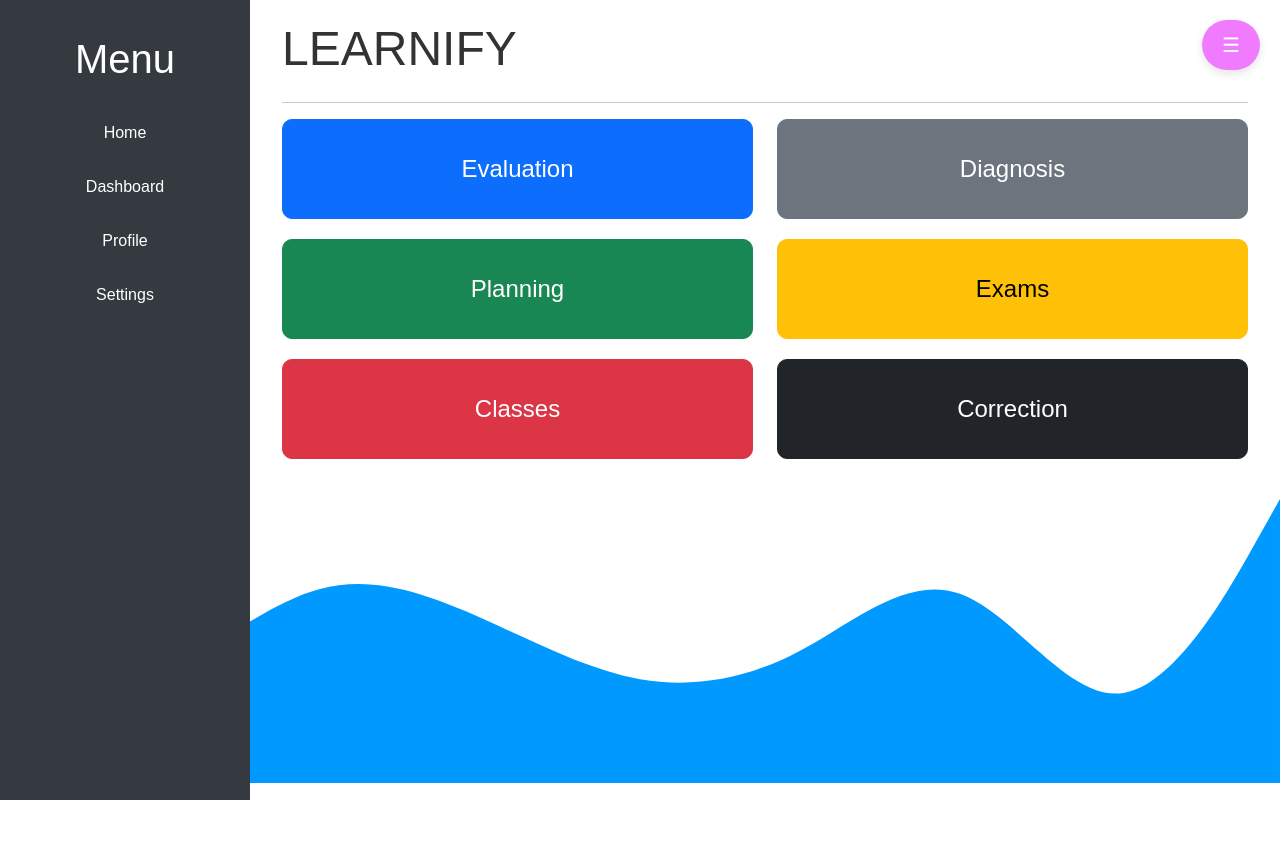
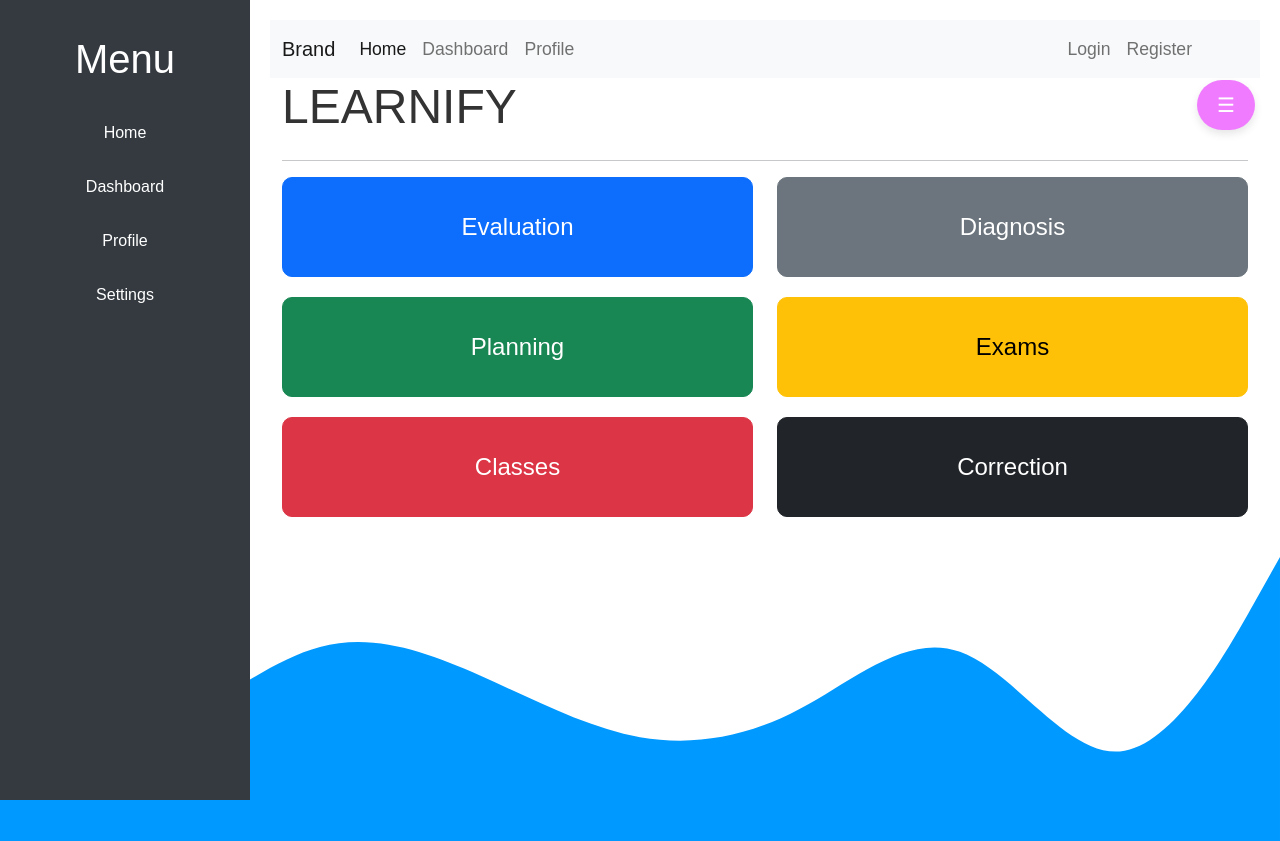
Before and after one commit to simomorphine/superteacher, a Flask app: page / in a window 1280 px wide. Before the commit the page ends 800 px from the top, so only its background shows below. Run offline with Flask 3, Linux system fonts and the light colour scheme.

Commit message:
fix something

```diff
--- a/app/templates/auth/register.html
+++ b/app/templates/auth/register.html
@@ -4,7 +4,10 @@
     <meta charset="UTF-8">
     <meta name="viewport" content="width=device-width, initial-scale=1.0">
     <title>Register</title>
-    <link href="{{ url_for('static', filename='css/bootstrap.min.css') }}" rel="stylesheet">
+    <!--<link href="{{ url_for('static', filename='css/bootstrap.min.css') }}" rel="stylesheet">
+-->
+<link href="https://cdn.jsdelivr.net/npm/bootstrap@5.3.3/dist/css/bootstrap.min.css" rel="stylesheet" integrity="sha384-QWTKZyjpPEjISv5WaRU9OFeRpok6YctnYmDr5pNlyT2bRjXh0JMhjY6hW+ALEwIH" crossorigin="anonymous">
+<script src="https://cdn.jsdelivr.net/npm/bootstrap@5.3.3/dist/js/bootstrap.bundle.min.js" integrity="sha384-YvpcrYf0tY3lHB60NNkmXc5s9fDVZLESaAA55NDzOxhy9GkcIdslK1eN7N6jIeHz" crossorigin="anonymous"></script>
 </head>
 <body>
     <div class="container">
--- a/app/templates/main/index.html
+++ b/app/templates/main/index.html
@@ -69,8 +69,8 @@
             cursor: pointer;
             font-size: 20px;
             position: fixed; /* Ensure the button is fixed */
-            top: 20px;
-            right: 20px; /* Align to the right */
+            top: 80px;
+            right: 25px; /* Align to the right */
             z-index: 1000;
             box-shadow: 0 4px 8px rgba(0, 0, 0, 0.1);
             transition: background-color 0.3s;
@@ -115,6 +115,37 @@
         transform: scaleX(1);
         transform-origin: bottom left;
     }
+    /*nav bar animations*/
+    .navbar-nav .nav-link {
+        position: relative;
+        display: inline-block;
+        padding: 0.5rem 1rem;
+        font-size: 1.1rem;
+        font-weight: 500;
+        color: #333;
+        transition: color 0.3s ease-in-out;
+    }
+
+    .navbar-nav .nav-link::after {
+        content: "";
+        position: absolute;
+        width: 0;
+        height: 2px;
+        bottom: 0;
+        left: 0;
+        background-color: #007bff; /* Change color as desired */
+        transition: width 0.4s ease-in-out;
+    }
+
+    .navbar-nav .nav-link:hover {
+        color: #007bff; /* Hover text color */
+        transform: scale(1.1);
+    }
+
+    .navbar-nav .nav-link:hover::after {
+        width: 100%;
+    }
+
     </style>
 </head>
 <body>
@@ -135,6 +166,36 @@
 
     <!-- Main Content Area -->
     <div id="content" class="content">
+            <!--nav bar menu here-->
+    <nav class="navbar navbar-expand-lg navbar-light bg-light">
+        <div class="container-fluid">
+            <a class="navbar-brand" href="#">Brand</a>
+            <button class="navbar-toggler" type="button" data-bs-toggle="collapse" data-bs-target="#navbarNav" aria-controls="navbarNav" aria-expanded="false" aria-label="Toggle navigation">
+            <span class="navbar-toggler-icon"></span>
+            </button>
+            <div class="collapse navbar-collapse" id="navbarNav">
+            <ul class="navbar-nav me-auto mb-2 mb-lg-0">
+                <li class="nav-item">
+                <a class="nav-link active" aria-current="page" href="#">Home</a>
+                </li>
+                <li class="nav-item">
+                <a class="nav-link" href="#">Dashboard</a>
+                </li>
+                <li class="nav-item">
+                <a class="nav-link" href="#">Profile</a>
+                </li>
+            </ul>
+            <ul class="navbar-nav ms-auto mb-2 mb-lg-0 me-5">
+                <li class="nav-item">
+                <a class="nav-link" href="#">Login</a>
+                </li>
+                <li class="nav-item">
+                <a class="nav-link" href="#">Register</a>
+                </li>
+            </ul>
+            </div>
+        </div>
+    </nav>
         <div class="container-fluid">
             <h1 class="display-1 underline mx-auto animated-title">Learnify</h1><br><hr>
             <div class="row">
```
Also changed, not shown: app/templates/auth/login.html (+6 -2 lines).
